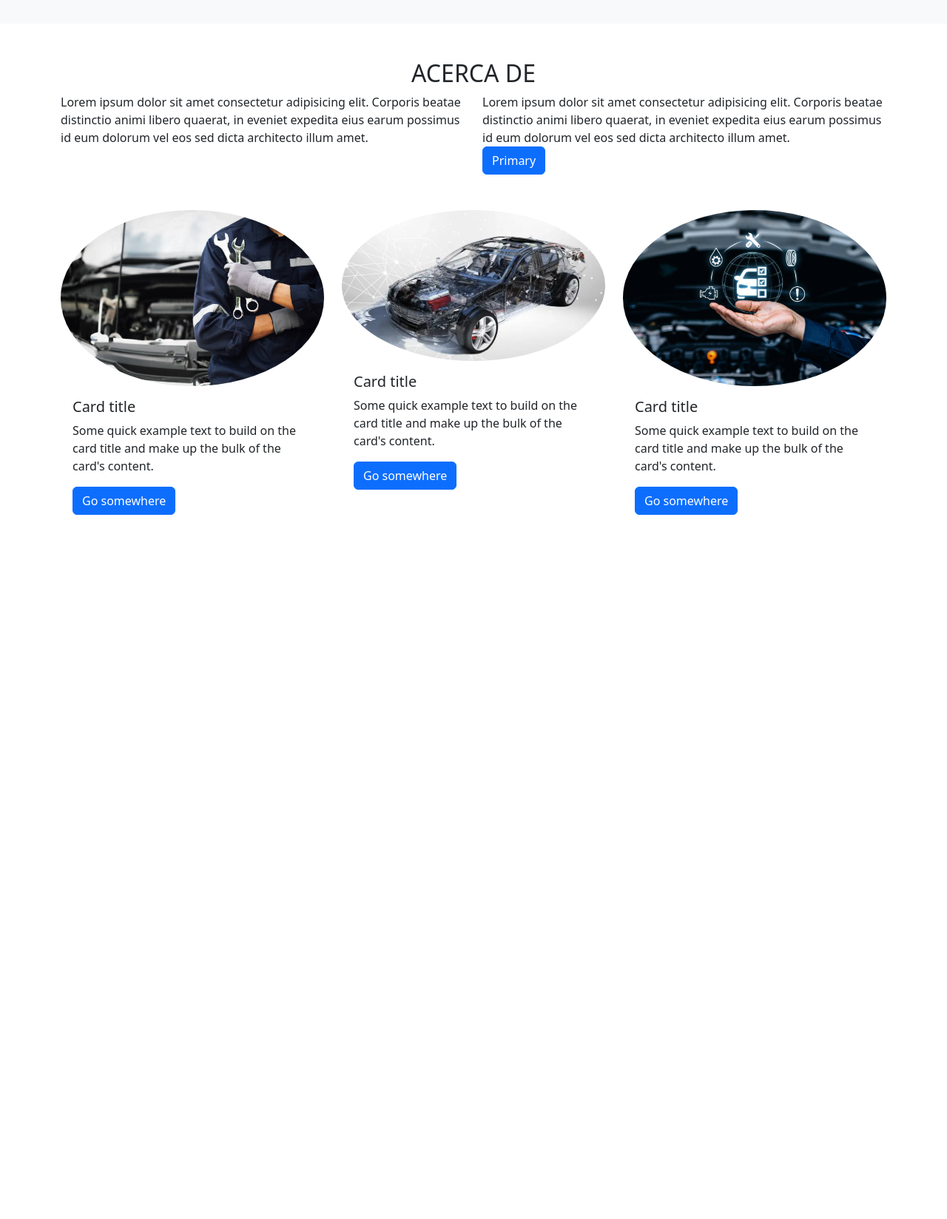
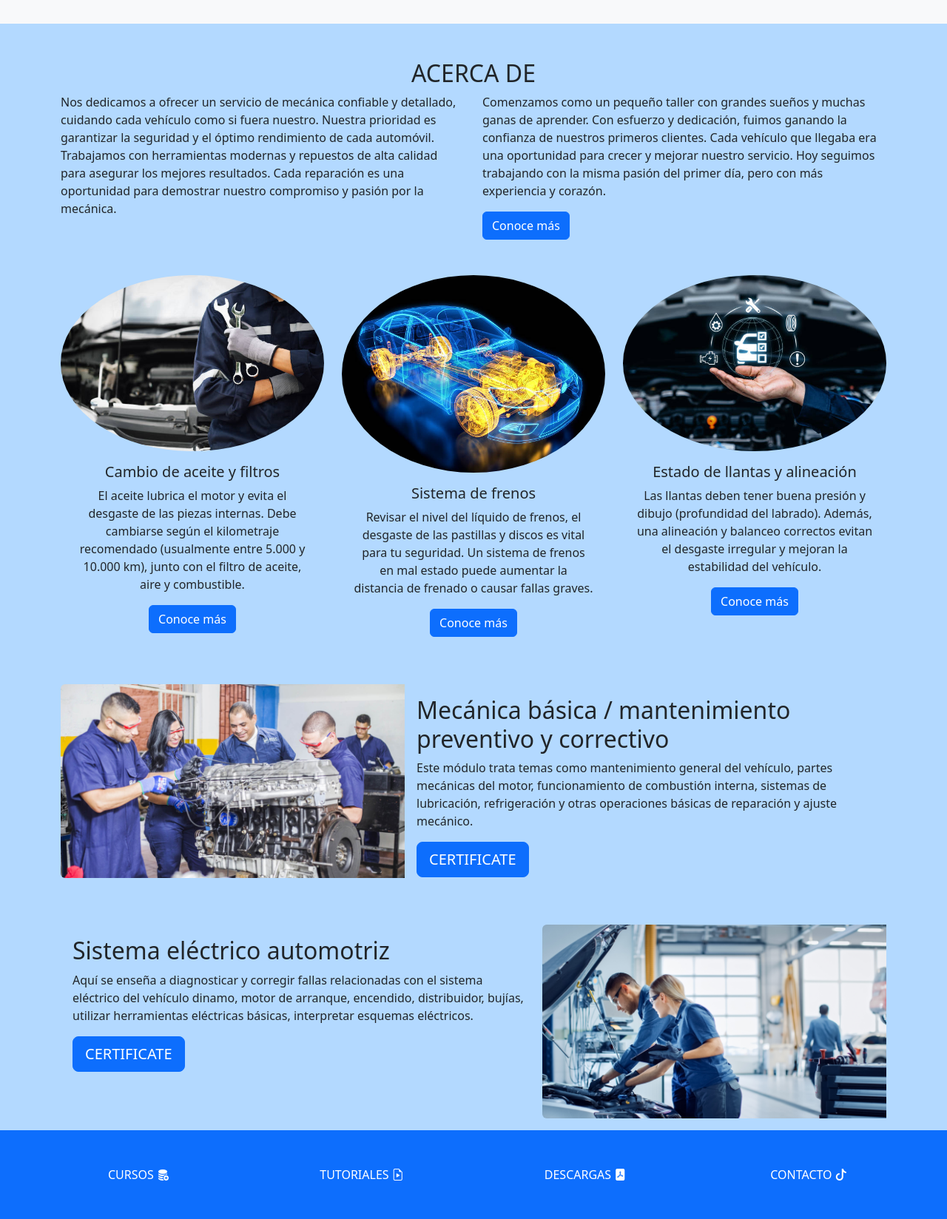
Before and after one commit to Erwin202581/Bootstrap_practica1, a plain HTML site: page index.html in a window 1280 px wide. Shown: the part 880-2528 px from the top of the page at 74% size. Before the commit the page ends 1592 px from the top, so only its background shows below. Drawn offline with nearby package versions, Linux system fonts and the light colour scheme.

Commit message:
Actualizo contenido del proyecto Bootstrap

```diff
--- a/index.html
+++ b/index.html
@@ -5,14 +5,18 @@
   <meta charset="utf-8">
   <meta name="viewport" content="width=device-width, initial-scale=1">
   <title>Bootstrap demo</title>
+
+  <!-- Bootstrap CSS -->
   <link href="https://cdn.jsdelivr.net/npm/bootstrap@5.3.8/dist/css/bootstrap.min.css" rel="stylesheet"
     integrity="sha384-sRIl4kxILFvY47J16cr9ZwB07vP4J8+LH7qKQnuqkuIAvNWLzeN8tE5YBujZqJLB" crossorigin="anonymous">
+
+  <!-- Bootstrap Icons -->
+  <link rel="stylesheet" href="https://cdn.jsdelivr.net/npm/bootstrap-icons@1.13.1/font/bootstrap-icons.min.css">
 </head>
 
-<body>
+<body style="background-color: #b3d9ff;">
 
-    <!--menù-->
-
+  <!-- Menú -->
   <nav class="navbar navbar-expand-sm bg-body-tertiary">
     <div class="container-fluid">
       <a class="navbar-brand" href="#">Erwin Joya Pulido</a>
@@ -22,23 +26,16 @@
       </button>
       <div class="collapse navbar-collapse" id="navbarNav">
         <ul class="navbar-nav ms-auto">
-                    <li class="nav-item">
-                        <a class="nav-link active" aria-current="page" href="#">Inicio</a>
-                    </li>
-                    <li class="nav-item">
-                        <a class="nav-link" href="#">Curso</a>
-                    </li>
-                    <li class="nav-item">
-                        <a class="nav-link" href="#">Tutoriales</a>
-                    </li>
-                    <li class="nav-item">
-                        <a class="nav-link" aria-disabled="true">Contactos</a>
-                    </li>
+          <li class="nav-item"><a class="nav-link active" aria-current="page" href="#">Inicio</a></li>
+          <li class="nav-item"><a class="nav-link" href="#">Cursos</a></li>
+          <li class="nav-item"><a class="nav-link" href="#">Tutoriales</a></li>
+          <li class="nav-item"><a class="nav-link" aria-disabled="true">Contactos</a></li>
         </ul>
       </div>
     </div>
   </nav>
 
+  <!-- Carrusel -->
   <div id="carouselExampleIndicators" class="carousel slide">
     <div class="carousel-indicators">
       <button type="button" data-bs-target="#carouselExampleIndicators" data-bs-slide-to="0" class="active"
@@ -48,126 +45,175 @@
       <button type="button" data-bs-target="#carouselExampleIndicators" data-bs-slide-to="2"
         aria-label="Slide 3"></button>
     </div>
-        <div class="carousel-inner" style="max-height: 700px">
+    <div class="carousel-inner" style="max-height: 700px;">
       <div class="carousel-item active">
-                <img src="img/img1.jpg"
-                    class="d-block w-100" alt="...">
+        <img src="img/img1.jpg" class="d-block w-100" alt="...">
       </div>
-            <div class="carousel-item" style="max-height: 700px">
+      <div class="carousel-item">
         <img src="img/img3.jpeg" class="d-block w-100" alt="...">
       </div>
-            <div class="carousel-item" style="max-height: 700px">
+      <div class="carousel-item">
         <img src="img/img2.jpg" class="d-block w-100" alt="...">
       </div>
     </div>
-        <button class="carousel-control-prev" type="button" data-bs-target="#carouselExampleIndicators"
-            data-bs-slide="prev">
+    <button class="carousel-control-prev" type="button" data-bs-target="#carouselExampleIndicators" data-bs-slide="prev">
       <span class="carousel-control-prev-icon" aria-hidden="true"></span>
       <span class="visually-hidden">Previous</span>
     </button>
-        <button class="carousel-control-next" type="button" data-bs-target="#carouselExampleIndicators"
-            data-bs-slide="next">
+    <button class="carousel-control-next" type="button" data-bs-target="#carouselExampleIndicators" data-bs-slide="next">
       <span class="carousel-control-next-icon" aria-hidden="true"></span>
       <span class="visually-hidden">Next</span>
     </button>
   </div>
 
+  <!-- Logos -->
   <div class="container-fluid bg-light py-5 text-center">
     <div class="row">
-            <div class="col-6 col-md-4 col-lg-2"> <img
-                    src="https://encrypted-tbn0.gstatic.com/images?q=tbn:ANd9GcSJRsAxdy2wJQtfmy8w8CddXphq8y4qHErHS7cuZ5ZeMl1dJbqLLCZDQZVO5inx7ic3wF8&usqp=CAU"
-                    style="max-width: 80px;" alt="..."></div>
-            <div class="col-6 col-md-4 col-lg-2"> <img
-                    src="https://encrypted-tbn0.gstatic.com/images?q=tbn:ANd9GcQlwoVxF4nBxR4amJLMDI7SWsUuLs818V_GxT4bAuhxNi44tg8K0LlIYiIKnfxHo4mblTw&usqp=CAU"
-                    style="max-width: 80px;" alt="..."></div>
-            <div class="col-6 col-md-4 col-lg-2"> <img
-                    src="https://encrypted-tbn0.gstatic.com/images?q=tbn:ANd9GcQyG-v5SZLyk-e_gY_UapsqKfTirxvJ_ItyvDlTa_paf3fZCKsH441f8X8kj3oQ_i7gE6w&usqp=CAU"
-                    style="max-width: 80px;" alt="..."></div>
-            <div class="col-6 col-md-4 col-lg-2"> <img
-                    src="https://encrypted-tbn0.gstatic.com/images?q=tbn:ANd9GcRmkNOTfqk3nuUhmP_3X1mZUVHxzJiipHIM-Mc-t_EElO5n2u8qztg0o0Zg94wIPYVAumM&usqp=CAU"
-                    style="max-width: 80px;" alt="..."></div>
-            <div class="col-6 col-md-4 col-lg-2"> <img
-                    src="https://encrypted-tbn0.gstatic.com/images?q=tbn:ANd9GcTMoUqdwBF1ybkj14tL4m1HyGynOembrm8gtcr7akCuL0D7rJEuNypWyxltXK6Mfkm66Vk&usqp=CAU"
-                    style="max-width: 80px;" alt="..."></div>
-            <div class="col-6 col-md-4 col-lg-2"> <img
-                    src="https://encrypted-tbn0.gstatic.com/images?q=tbn:ANd9GcROREj3yo22-BE_Y7I1-bL5Pv8EoesXJepxh-45-z43tESKrcG8e7KjG9SLlSFEVWeHwK0&usqp=CAU"
-                    style="max-width: 80px;" alt="..."></div>
+      <div class="col-6 col-md-4 col-lg-2">
+        <img src="https://encrypted-tbn0.gstatic.com/images?q=tbn:ANd9GcSJRsAxdy2wJQtfmy8w8CddXphq8y4qHErHS7cuZ5ZeMl1dJbqLLCZDQZVO5inx7ic3wF8&usqp=CAU"
+          style="max-width: 80px;" alt="...">
+      </div>
+      <div class="col-6 col-md-4 col-lg-2">
+        <img src="https://encrypted-tbn0.gstatic.com/images?q=tbn:ANd9GcQlwoVxF4nBxR4amJLMDI7SWsUuLs818V_GxT4bAuhxNi44tg8K0LlIYiIKnfxHo4mblTw&usqp=CAU"
+          style="max-width: 80px;" alt="...">
+      </div>
+      <div class="col-6 col-md-4 col-lg-2">
+        <img src="https://encrypted-tbn0.gstatic.com/images?q=tbn:ANd9GcQyG-v5SZLyk-e_gY_UapsqKfTirxvJ_ItyvDlTa_paf3fZCKsH441f8X8kj3oQ_i7gE6w&usqp=CAU"
+          style="max-width: 80px;" alt="...">
+      </div>
+      <div class="col-6 col-md-4 col-lg-2">
+        <img src="https://encrypted-tbn0.gstatic.com/images?q=tbn:ANd9GcRmkNOTfqk3nuUhmP_3X1mZUVHxzJiipHIM-Mc-t_EElO5n2u8qztg0o0Zg94wIPYVAumM&usqp=CAU"
+          style="max-width: 80px;" alt="...">
+      </div>
+      <div class="col-6 col-md-4 col-lg-2">
+        <img src="https://encrypted-tbn0.gstatic.com/images?q=tbn:ANd9GcTMoUqdwBF1ybkj14tL4m1HyGynOembrm8gtcr7akCuL0D7rJEuNypWyxltXK6Mfkm66Vk&usqp=CAU"
+          style="max-width: 80px;" alt="...">
+      </div>
+      <div class="col-6 col-md-4 col-lg-2">
+        <img src="https://encrypted-tbn0.gstatic.com/images?q=tbn:ANd9GcROREj3yo22-BE_Y7I1-bL5Pv8EoesXJepxh-45-z43tESKrcG8e7KjG9SLlSFEVWeHwK0&usqp=CAU"
+          style="max-width: 80px;" alt="...">
+      </div>
     </div>
   </div>
 
-
+  <!-- Acerca de -->
   <div class="container mt-5">
     <h2 class="text-center">ACERCA DE</h2>
     <div class="row">
-            <div class="col-6">Lorem ipsum dolor sit amet consectetur adipisicing elit. Corporis beatae distinctio animi
-                libero quaerat, in eveniet expedita eius earum possimus id eum dolorum vel eos sed dicta architecto
-                illum amet.</div>
+      <div class="col-6">
+        Nos dedicamos a ofrecer un servicio de mecánica confiable y detallado, cuidando cada vehículo como si fuera nuestro.
+Nuestra prioridad es garantizar la seguridad y el óptimo rendimiento de cada automóvil.
+Trabajamos con herramientas modernas y repuestos de alta calidad para asegurar los mejores resultados.
+Cada reparación es una oportunidad para demostrar nuestro compromiso y pasión por la mecánica.
+      </div>
+      <div class="col-6">
+        Comenzamos como un pequeño taller con grandes sueños y muchas ganas de aprender.
+        Con esfuerzo y dedicación, fuimos ganando la confianza de nuestros primeros clientes.
+        Cada vehículo que llegaba era una oportunidad para crecer y mejorar nuestro servicio.
+        Hoy seguimos trabajando con la misma pasión del primer día, pero con más experiencia y corazón.
 
-
-            <div class="col-6">Lorem ipsum dolor sit amet consectetur adipisicing elit. Corporis beatae distinctio animi
-                libero quaerat, in eveniet expedita eius earum possimus id eum dolorum vel eos sed dicta architecto
-                illum
-                amet.
         <br>
-            <button type="button-" class="btn btn-primary">Primary</button>
+        <button type="button" class="btn btn-primary mt-3">Conoce más</button>
+      </div>
     </div>
   </div>
 
-    </div>
-
-    </div>
-
-
-
-    <!--Tarjetas-->
-    <div class="container mt-5">
+  <!-- Tarjetas -->
+  <div class="container mt-5 d-none d-md-block">
     <div class="row">
       <div class="col-md-4">
-                <div class="card border-0">
-                    <img src="img/img4.jpg"
-                        class="card-img-top rounded-circle" alt="...">
-                    <div class="card-body">
-                        <h5 class="card-title">Card title</h5>
-                        <p class="card-text">Some quick example text to build on the card title and make up the bulk of
-                            the card's content.</p>
-                        <a href="#" class="btn btn-primary">Go somewhere</a>
+        <div class="card border-0 bg-transparent">
+          <img src="img/img4.jpg" class="card-img-top rounded-circle" alt="...">
+          <div class="card-body text-center">
+            <h5 class="card-title">Cambio de aceite y filtros</h5>
+            <p class="card-text">El aceite lubrica el motor y evita el desgaste de las piezas internas.
+                Debe cambiarse según el kilometraje recomendado (usualmente entre 5.000 y 10.000 km), junto con el filtro de aceite, aire y combustible.
+              </p>
+            <a href="#" class="btn btn-primary">Conoce más</a>
           </div>
         </div>
       </div>
 
       <div class="col-md-4">
-                <div class="card border-0">
-                    <img src="img/img5.jpg"
-                        class="card-img-top rounded-circle" alt="...">
-                    <div class="card-body">
-                        <h5 class="card-title">Card title</h5>
-                        <p class="card-text">Some quick example text to build on the card title and make up the bulk of
-                            the card's content.</p>
-                        <a href="#" class="btn btn-primary">Go somewhere</a>
+        <div class="card border-0 bg-transparent">
+          <img src="img/img51.jpg" class="card-img-top rounded-circle" alt="...">
+          <div class="card-body text-center">
+            <h5 class="card-title">Sistema de frenos</h5>
+            <p class="card-text">Revisar el nivel del líquido de frenos, el desgaste de las pastillas y discos es vital para tu seguridad.
+                Un sistema de frenos en mal estado puede aumentar la distancia de frenado o causar fallas graves.
+              </p>
+            <a href="#" class="btn btn-primary">Conoce más</a>
           </div>
         </div>
       </div>
 
       <div class="col-md-4">
-                <div class="card border-0">
-                     <img src="img/img6.jpg"
-                                class="card-img-top rounded-circle" alt="...">
-                    <div class="card-body">
-                        <h5 class="card-title">Card title</h5>
-                            <p class="card-text">Some quick example text to build on the card title and make up the
-                                bulk of the card's content.</p>
-                            <a href="#" class="btn btn-primary">Go somewhere</a>
+        <div class="card border-0 bg-transparent">
+          <img src="img/img6.jpg" class="card-img-top rounded-circle" alt="...">
+          <div class="card-body text-center">
+            <h5 class="card-title">Estado de llantas y alineación</h5>
+            <p class="card-text">Las llantas deben tener buena presión y dibujo (profundidad del labrado).
+                Además, una alineación y balanceo correctos evitan el desgaste irregular y mejoran la estabilidad del vehículo.
+              </p>
+            <a href="#" class="btn btn-primary">Conoce más</a>
           </div>
         </div>
       </div>
     </div>
   </div>
 
+  <!-- Tarjeta izquierda -->
+  <div class="container mt-5">
+    <div class="card mb-3 border-0 bg-transparent">
+      <div class="row g-0">
+        <div class="col-md-5">
+          <img src="img/educacion.jpg" class="img-fluid rounded-start" alt="...">
+        </div>
+        <div class="col-md-7">
+          <div class="card-body">
+            <h2 class="card-title">Mecánica básica / mantenimiento preventivo y correctivo</h2>
+            <p class="card-text">Este módulo trata temas como mantenimiento general del vehículo, partes mecánicas del motor, funcionamiento de combustión interna, sistemas de lubricación, refrigeración y otras operaciones básicas de reparación y ajuste mecánico.</p>
+            <a href="#" class="btn btn-primary btn-lg">CERTIFICATE</a>
+          </div>
+        </div>
+      </div>
+    </div>
+  </div>
 
+  <!-- Tarjeta derecha -->
+  <div class="container mt-5">
+    <div class="card mb-3 border-0 bg-transparent">
+      <div class="row g-0">
+        <div class="col-md-7">
+          <div class="card-body">
+            <h2 class="card-title">Sistema eléctrico automotriz</h2>
+            <p class="card-text">Aquí se enseña a diagnosticar y corregir fallas relacionadas con el sistema eléctrico del vehículo dinamo, motor de arranque, encendido, distribuidor, bujías, utilizar herramientas eléctricas básicas, interpretar esquemas eléctricos.</p>
+            <a href="#" class="btn btn-primary btn-lg">CERTIFICATE</a>
+          </div>
+        </div>
+        <div class="col-md-5">
+          <img src="img/educacion1.jpg" class="img-fluid rounded-start" alt="...">
+        </div>
+      </div>
+    </div>
+  </div>
+
+  <!-- Footer -->
+  <footer>
+    <div class="container-fluid bg-primary p-5 text-center">
+      <div class="row">
+        <div class="col-12 col-md-6 col-lg-3"><a href="#" class="text-decoration-none text-white">CURSOS <i class="bi bi-database-fill-add"></i></a></div>
+        <div class="col-12 col-md-6 col-lg-3"><a href="#" class="text-decoration-none text-white">TUTORIALES <i class="bi bi-file-earmark-play"></i></a></div>
+        <div class="col-12 col-md-6 col-lg-3"><a href="#" class="text-decoration-none text-white">DESCARGAS <i class="bi bi-file-pdf-fill"></i></a></div>
+        <div class="col-12 col-md-6 col-lg-3"><a href="#" class="text-decoration-none text-white">CONTACTO <i class="bi bi-tiktok"></i></a></div>
+      </div>
+    </div>
+  </footer>
+
+  <!-- Bootstrap JS -->
   <script src="https://cdn.jsdelivr.net/npm/bootstrap@5.3.8/dist/js/bootstrap.bundle.min.js"
     integrity="sha384-FKyoEForCGlyvwx9Hj09JcYn3nv7wiPVlz7YYwJrWVcXK/BmnVDxM+D2scQbITxI"
     crossorigin="anonymous"></script>
-
 </body>
 
 </html>
```
Also changed, not shown: img/educacion.jpg (added), img/educacion1.jpg (added), img/img2.jpg (deleted), img/img3.jpeg (deleted), img/img5.jpg (deleted), img/img51.jpg (added). Lines whose indentation alone changed are shown as unchanged.
